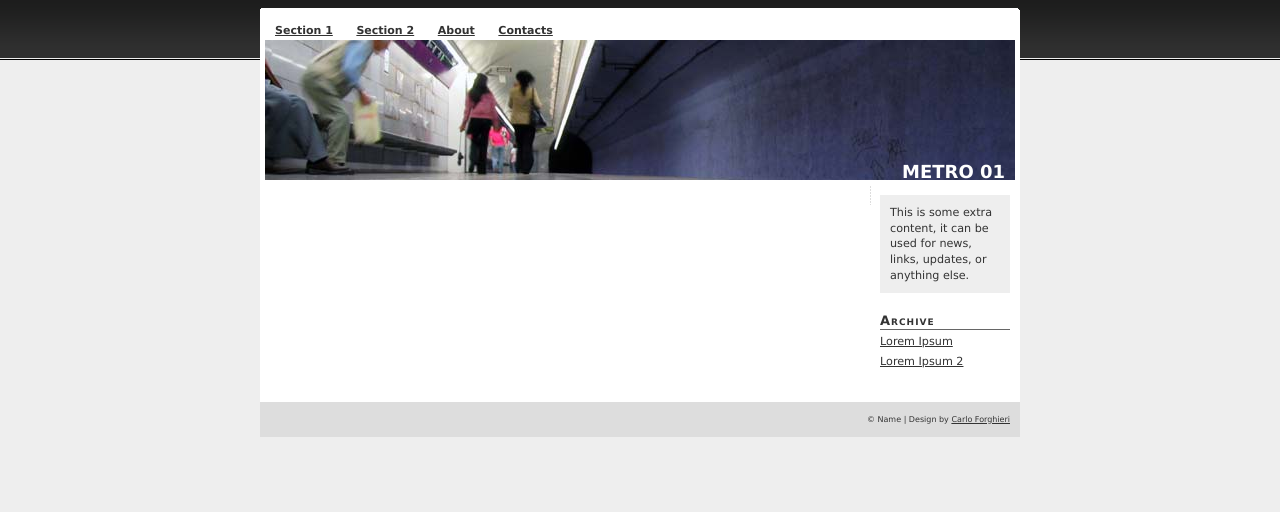
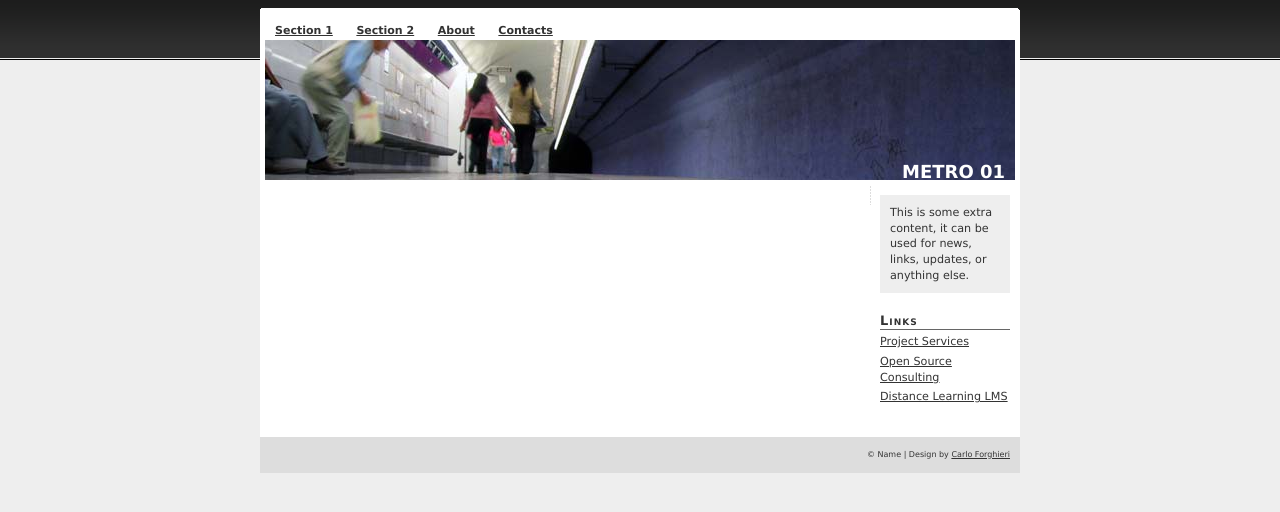
Before and after one commit to markkimsal/cognifty, a PHP site: template src/www/templates/metro01/index.html.php in a window 1280 px wide. Shown: the top 512 px of the page. Run offline with PHP 8.4, Linux system fonts and the light colour scheme; the template is opened without the code that fills it, so the values that code supplies are empty.

Commit message:
Clean up side of template some.
git-svn-id: https://niftyphp.svn.sourceforge.net/svnroot/niftyphp/cognifty/trunk@214 3241a3d7-c3ea-42e9-b823-2be48aa1cd2b

```diff
--- a/src/www/templates/metro01/index.html.php
+++ b/src/www/templates/metro01/index.html.php
@@ -36,12 +36,20 @@
 			<?php Cgn_Template::parseTemplateSection('content.side'); ?>
 			This is some extra content, it can be used for news, links, updates, or anything else.
 			</div>
+			<!--
+			<div class="box">
+				<h2>Project services by:</h2>
+				<a href="http://sourceforge.net"><img src="http://sflogo.sourceforge.net/sflogo.php?group_id=197717&am
+				p;type=2" width="125" height="37" border="0" alt="SourceForge.net Logo" /></a>
+			</div>
+			-->
 
 			<div class="box">
-				<h2>Archive</h2>
+				<h2>Links</h2>
 				<ul>
-					<li><a href="#">Lorem Ipsum</a></li>
-					<li><a href="#">Lorem Ipsum 2</a></li>
+					<li><a href="http://sourceforge.net/projects/niftyphp/">Project Services</a></li>
+					<li><a href="http://biz.metrofindings.com/">Open Source Consulting</a></li>
+					<li><a href="http://sourceforge.net/projects/logicampus/">Distance Learning LMS</a></li>
 				</ul>
 			</div>
 
@@ -56,12 +64,6 @@
 				</ul>
 -->
 			</div>
-<!--
-			<div class="box">
-				<h2>Sponsors</h2>
-				<img src="<?php echo cgn_url();?>banners/nexcess_banner.gif"/>
-			</div>
--->
 		</div>
 
 		<div id="footer">
```
